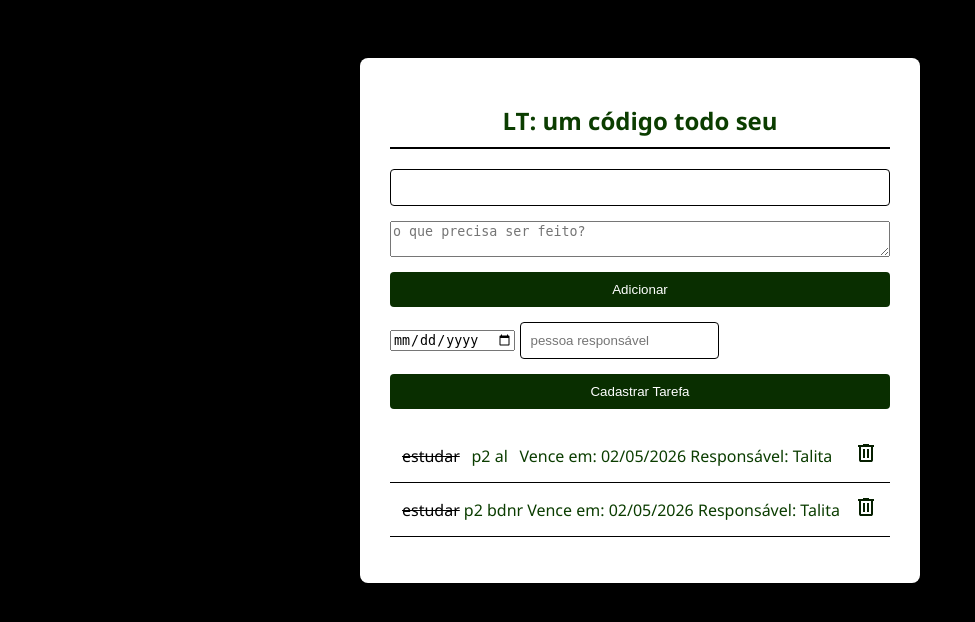
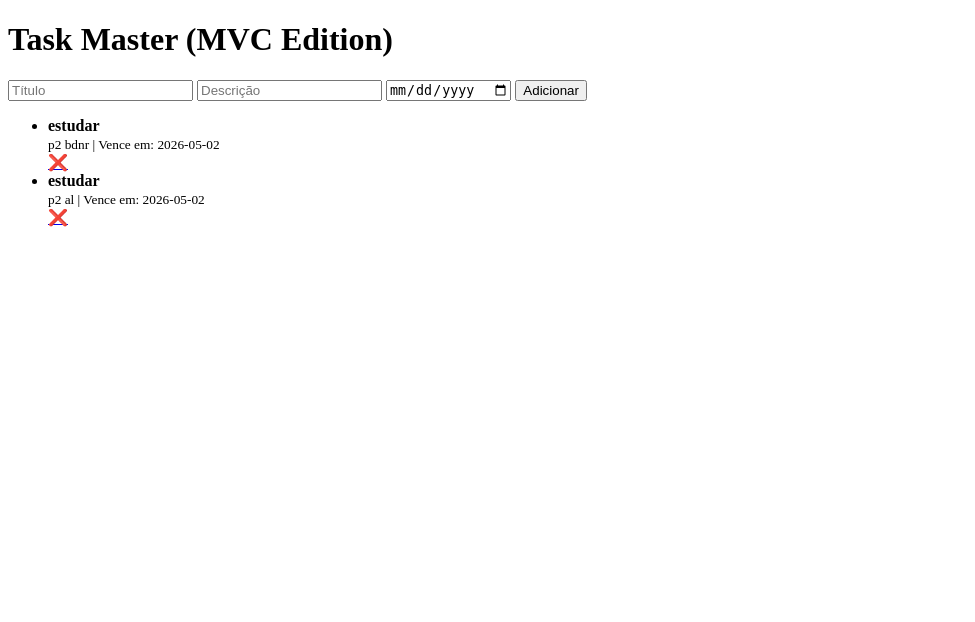
Before and after one commit to litaglk/ljt-um-codigo-todo-seu, a PHP site: page / in a window 1280 px wide. Shown: the top 622 px of the page, without its empty margins (0-975 px from the left). Run offline with PHP 8.4, Linux system fonts and the light colour scheme; data comes from the database, SQL or seed files in the repository.

Commit message:
Refactor: migração completa do código spaghetti para MVC

```diff
--- /dev/null
+++ b/Controller/TaskController.php
@@ -0,0 +1,33 @@
+<?php
+class TaskController {
+    private $model;
+
+    public function __construct(PDO $pdo) {
+        $this->model = new Task($pdo); // Controller instancia o Model
+    }
+
+    public function index($error = null) {
+        $tasks = $this->model->getAll();
+        require __DIR__ . '/../View/list.php'; // Envia para a View
+    }
+
+    public function create() {
+        try {
+            $this->model->save($_POST['title'], $_POST['description'], $_POST['due_date']);
+            header("Location: index.php");
+        } catch (Exception $e) {
+            $this->index($e->getMessage()); // Mostra o erro na tela
+        }
+    }
+
+    public function complete() {
+        $this->model->complete($_GET['id']);
+        header("Location: index.php");
+    }
+
+    public function delete() {
+        $this->model->delete($_GET['id']);
+        header("Location: index.php");
+    }
+}
+?>
--- /dev/null
+++ b/Model/Task.php
@@ -0,0 +1,37 @@
+
+<?php
+class Task {
+    private $pdo;
+
+    public function __construct(PDO $pdo) {
+        $this->pdo = $pdo;
+    }
+
+    // Busca todas as tarefas
+    public function getAll() {
+        $stmt = $this->pdo->query("SELECT * FROM tasks ORDER BY id DESC");
+        return $stmt->fetchAll(PDO::FETCH_ASSOC);
+    }
+
+    // Salva uma nova tarefa (agora com os campos do desafio!)
+    public function save($title, $description, $dueDate) {
+        if (empty(trim($title)) || empty(trim($dueDate))) {
+            throw new Exception("Título e Data são obrigatórios.");
+        }
+
+        $stmt = $this->pdo->prepare("INSERT INTO tasks (title, description, due_date) VALUES (:title, :description, :due_date)");
+        $stmt->bindValue(':title', $title);
+        $stmt->bindValue(':description', $description);
+        $stmt->bindValue(':due_date', $dueDate);
+        return $stmt->execute();
+    }
+
+    public function complete($id) {
+        return $this->pdo->exec("UPDATE tasks SET done = 1 WHERE id = " . (int)$id);
+    }
+
+    public function delete($id) {
+        return $this->pdo->exec("DELETE FROM tasks WHERE id = " . (int)$id);
+    }
+}
+?>
--- /dev/null
+++ b/View/List.php
@@ -0,0 +1,38 @@
+<!DOCTYPE html>
+<html lang="pt-BR">
+<!-- ... (Mantenham a tag <head> e o CSS antigo aqui) ... -->
+<body>
+<div class="container">
+    <h1>Task Master (MVC Edition)</h1>
+
+    <?php if (isset($error)): ?>
+        <div class="error"><?php echo $error; ?></div>
+    <?php endif; ?>
+
+    <!-- O formulário agora aponta para a action 'create' -->
+    <form method="POST" action="index.php?action=create" class="form-group">
+        <input type="text" name="title" placeholder="Título" required>
+        <input type="text" name="description" placeholder="Descrição">
+        <input type="date" name="due_date" required>
+        <button type="submit">Adicionar</button>
+    </form>
+
+    <ul>
+        <?php foreach ($tasks as $task): ?>
+            <li class="<?php echo $task['done'] ? 'done' : ''; ?>">
+                <div>
+                    <strong><?php echo htmlspecialchars($task['title']); ?></strong><br>
+                    <small><?php echo htmlspecialchars($task['description']); ?> | Vence em: <?php echo $task['due_date']; ?></small>
+                </div>
+                <div class="actions">
+                    <?php if (!$task['done']): ?>
+                        <a href="index.php?action=complete&id=<?php echo $task['id']; ?>">✅</a>
+                    <?php endif; ?>
+                    <a href="index.php?action=delete&id=<?php echo $task['id']; ?>">❌</a>
+                </div>
+            </li>
+        <?php endforeach; ?>
+    </ul>
+</div>
+</body>
+</html>
--- a/index.php
+++ b/index.php
@@ -1,135 +1,26 @@
 <?php
-// ==========================================
-// AULA 01: O CÓDIGO SPAGHETTI
-// ==========================================
+// Sistema de Autoloading Nativo (PSR-0 simplificado)
+spl_autoload_register(function ($class) {
+    $dirs = ['Model', 'Controller', 'View'];
+    foreach ($dirs as $dir) {
+        $file = __DIR__ . "/src/$dir/$class.php";
+        if (file_exists($file)) {
+            require_once $file;
+        }
+    }
+});
 
-// 1. CONEXÃO COM O BANCO DE DADOS E CRIAÇÃO DA TABELA
-$dbFile = __DIR__ . '/tasks.sqlite';
-$pdo = new PDO('sqlite:' . $dbFile);
+// 1. Conexão com o banco (Único lugar no sistema inteiro!)
+$pdo = new PDO('sqlite:' . __DIR__ . '/tasks.sqlite');
 $pdo->setAttribute(PDO::ATTR_ERRMODE, PDO::ERRMODE_EXCEPTION);
 
-$pdo->exec("CREATE TABLE IF NOT EXISTS tasks (
-    id INTEGER PRIMARY KEY AUTOINCREMENT,
-    title TEXT NOT NULL,
-    description TEXT,
-    due_date TEXT NOT NULL,
-    assigned_to TEXT NOT NULL,
-    done INTEGER DEFAULT 0
-)");
+// 2. Roteamento básico
+$controller = new TaskController($pdo);
+$action = $_GET['action'] ?? 'index'; // Se não vier action, usa 'index'
 
-// 2. LÓGICA DE NEGÓCIO E CONTROLE DE REQUISIÇÕES
-$error = '';
-
-// Criar nova tarefa
-if ($_SERVER['REQUEST_METHOD'] === 'POST' && isset($_POST['title'])) {
-    $title = trim($_POST['title']);
-    $description = trim($_POST['description']);
-    $due_date = trim($_POST['due_date']);
-    $assigned_to = trim($_POST['assigned_to']);
-
-    if (empty($title) || empty($due_date) || empty($assigned_to)){
-    // Regra de negócio solta no meio do arquivo
-        $error = "O título, a data de vencimento e a pessoa responsável são obrigatórios!";
-    } else {
-        $sql = "INSERT INTO tasks (title, description, due_date, assigned_to) VALUES (:title, :description, :due_date, :assigned_to)";
-        $stmt = $pdo->prepare($sql);
-        $stmt->bindValue(':title', $title);
-        $stmt->bindValue(':description', $description);
-        $stmt->bindValue(':due_date', $due_date);
-        $stmt->bindValue(':assigned_to', $assigned_to);
-        $stmt->execute();
-
-        // Redirecionamento misturado com a lógica
-        header("Location: index.php");
-        exit;
-    }
+if (method_exists($controller, $action)) {
+    $controller->$action(); // Executa o método correspondente
+} else {
+    echo "Página não encontrada 404";
 }
-
-// Concluir ou excluir tarefa
-if (isset($_GET['action']) && isset($_GET['id'])) {
-    $id = (int) $_GET['id'];
-
-    if ($_GET['action'] === 'complete') {
-        $pdo->exec("UPDATE tasks SET done = 1 WHERE id = $id");
-    } elseif ($_GET['action'] === 'delete') {
-        $pdo->exec("DELETE FROM tasks WHERE id = $id");
-    }
-
-    header("Location: index.php");
-    exit;
-}
-
-// 3. BUSCA DE DADOS MISTURADA COM A VISUALIZAÇÃO
-$stmt = $pdo->query("SELECT * FROM tasks ORDER BY due_date ASC");
-$tasks = $stmt->fetchAll(PDO::FETCH_ASSOC);
 ?>
-
-<!DOCTYPE html>
-<html lang="pt-BR">
-<head>
-    <meta charset="UTF-8">
-    <meta name="viewport" content="width=device-width, initial-scale=1.0">
-    <title>ljt - um código todo seu</title>
-    <style>
-        body { font-family: 'Segoe UI', Tahoma, Geneva, Verdana, sans-serif; background-color: #000000; color: #0b3d00; display: flex; justify-content: center; padding-top: 50px; }
-        .container { background: #ffffff; padding: 30px; border-radius: 8px; box-shadow: 0 4px 6px rgba(0,0,0,0.1); width: 100%; max-width: 500px; }
-        h1 { font-size: 1.5rem; text-align: center; border-bottom: 2px solid #000000; padding-bottom: 10px; }
-        .error { color: #dc2626; background: #000000; padding: 10px; border-radius: 4px; font-size: 0.9rem; }
-        .form-group { display: flex; flex-direction: column; gap: 15px; margin-top: 20px; margin-bottom: 20px; }
-        input[type="text"] { flex: 1; padding: 10px; border: 1px solid #000000; border-radius: 4px; }
-        button { background: #092e00; color: white; border: none; padding: 10px 15px; border-radius: 4px; cursor: pointer; }
-        button:hover { background: #25900A; }
-        ul { list-style: none; padding: 0; }
-        li { display: flex; justify-content: space-between; align-items: center; padding: 12px; border-bottom: 1px solid #000000; }
-        li.done span { text-decoration: line-through; color: #000000; }
-        .actions a { text-decoration: none; margin-left: 10px; cursor: pointer; }
-    </style>
-</head>
-<body>
-
-<div class="container">
-    <h1>LT: um código todo seu</h1>
-
-    <?php if ($error): ?>
-        <div class="error"><?php echo $error; ?></div>
-    <?php endif; ?>
-
-    <form method="POST" action="index.php" class="form-group">
-        <input type="text" name="title" required autocomplete="off">
-        <textarea name="description" placeholder="o que precisa ser feito?"></textarea>
-        <button type="submit">Adicionar</button>
-
-        <div class="input-row">
-            <input type="date" name="due_date" style="flex: 1;", required title="Data de Vencimento">
-            <input type="text" name="assigned_to" placeholder="pessoa responsável" style="flex: 1;" required>
-        </div>
-        <button type="submit">Cadastrar Tarefa</button>
-    </form>
-
-    <ul>
-        <?php foreach ($tasks as $task): ?>
-            <li class="<?php echo $task['done'] ? 'done' : ''; ?>">
-                <span><?php echo htmlspecialchars($task['title']); ?></span>
-
-                <?php if ($task['description']): ?>
-                    <div class="task-info"><?php echo htmlspecialchars($task['description']); ?></div>
-
-                                    <?php endif; ?>
-
-                <div class="task-meta">
-                    Vence em: <?php echo date('d/m/Y', strtotime($task['due_date'])); ?> Responsável: <?php echo htmlspecialchars($task['assigned_to']); ?>
-                </div>
-
-                <div class="actions">
-                    <?php if (!$task['done']): ?>
-                        <a href="?action=complete&id=<?php echo $task['id']; ?>" title="Concluir"><svg xmlns="http://www.w3.org/2000/svg" height="24px" viewBox="0 -960 960 960" width="24px" fill="#061f00"><path d="M382-240 154-468l57-57 171 171 367-367 57 57-424 424Z"/></svg></a>
-                    <?php endif; ?>
-                    <a href="?action=delete&id=<?php echo $task['id']; ?>" onclick="return confirm('Tem certeza que deseja excluir esta tarefa?');" title="Excluir"><svg xmlns="http://www.w3.org/2000/svg" height="24px" viewBox="0 -960 960 960" width="24px" fill="#061f00"><path d="M280-120q-33 0-56.5-23.5T200-200v-520h-40v-80h200v-40h240v40h200v80h-40v520q0 33-23.5 56.5T680-120H280Zm400-600H280v520h400v-520ZM360-280h80v-360h-80v360Zm160 0h80v-360h-80v360ZM280-720v520-520Z"/></svg></a>
-                </div>
-            </li>
-        <?php endforeach; ?>
-    </ul>
-</div>
-
-</body>
-</html>
```
Also changed, not shown: tests/TaskModelTest.php (added, +17 -0 lines).
